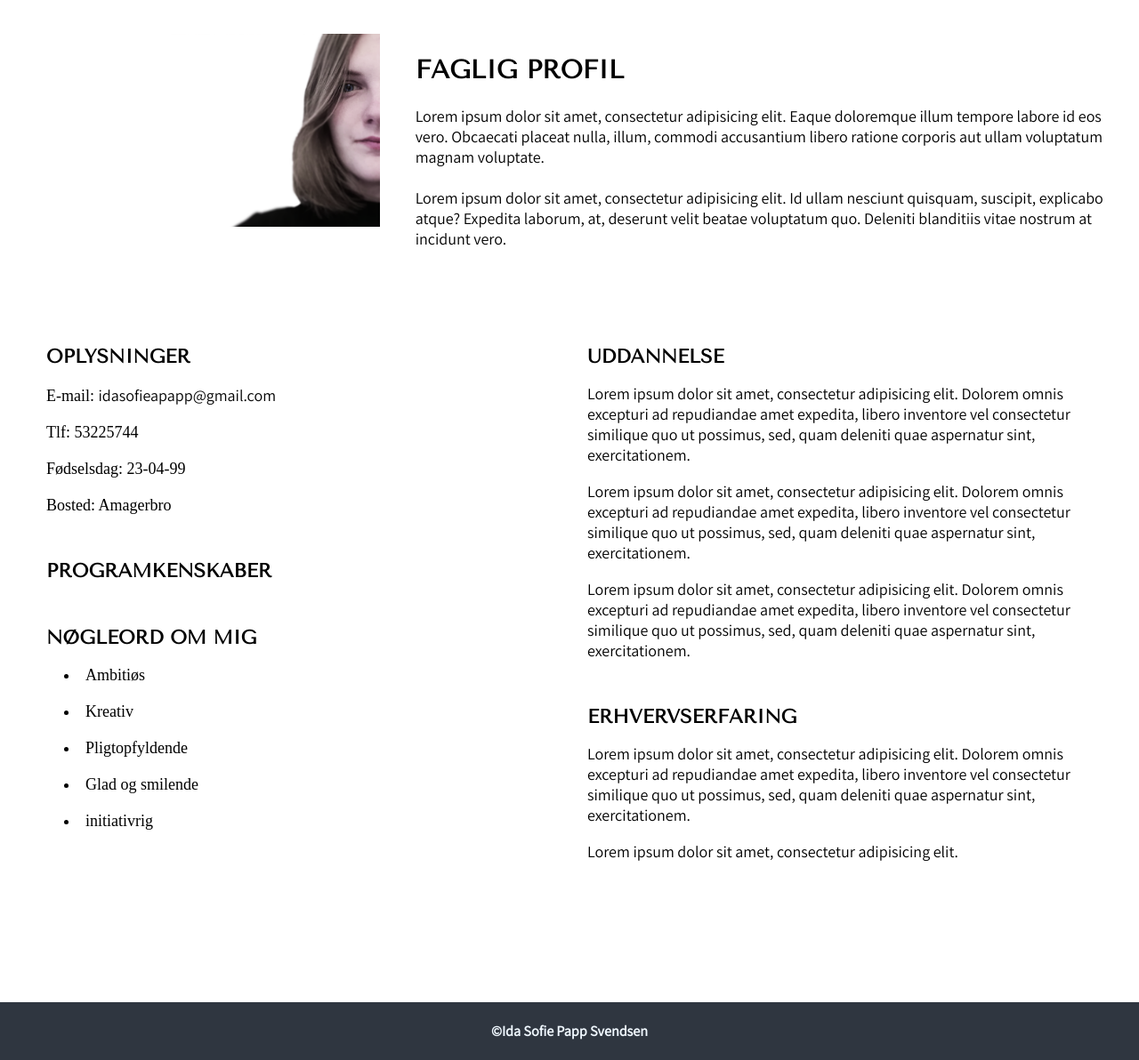
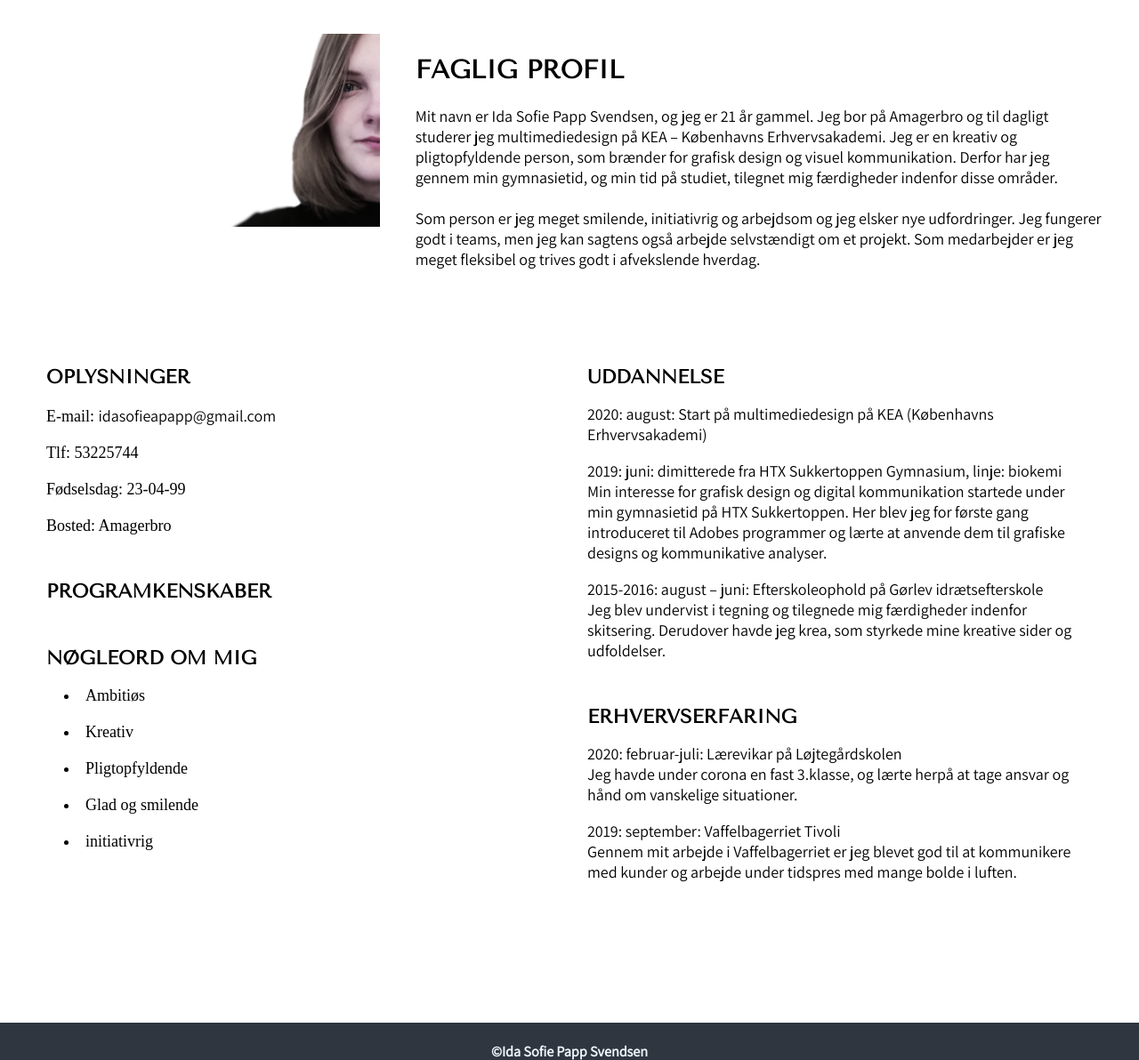
Before and after one commit to Ida-23/portfolio-site, a plain HTML site: page om_mig.html in a window 1280 px wide. Shown: the part 530-1722 px from the top of the page at 89% size. Drawn offline with nearby package versions, Linux system fonts and the light colour scheme; a web font is replaced by a local one.

Commit message:
om mig og små rettelser

```diff
--- a/om_mig.html
+++ b/om_mig.html
@@ -56,9 +56,8 @@
                     </div>
                     <div class="col_rigth">
                         <h2>FAGLIG PROFIL</h2>
-                        <p>Lorem ipsum dolor sit amet, consectetur adipisicing elit. Eaque doloremque illum tempore labore id eos vero. Obcaecati placeat nulla, illum, commodi accusantium libero ratione corporis aut ullam voluptatum magnam voluptate. <br> <br>Lorem ipsum dolor sit amet, consectetur adipisicing elit. Id ullam nesciunt quisquam, suscipit, explicabo atque? Expedita laborum, at, deserunt velit beatae voluptatum quo. Deleniti blanditiis vitae nostrum at incidunt vero.
+                        <p>Mit navn er Ida Sofie Papp Svendsen, og jeg er 21 år gammel. Jeg bor på Amagerbro og til dagligt studerer jeg multimediedesign på KEA – Københavns Erhvervsakademi. Jeg er en kreativ og pligtopfyldende person, som brænder for grafisk design og visuel kommunikation. Derfor har jeg gennem min gymnasietid, og min tid på studiet, tilegnet mig færdigheder indenfor disse områder. <br> <br>Som person er jeg meget smilende, initiativrig og arbejdsom og jeg elsker nye udfordringer. Jeg fungerer godt i teams, men jeg kan sagtens også arbejde selvstændigt om et projekt. Som medarbejder er jeg meget fleksibel og trives godt i afvekslende hverdag.
                         </p>
-
                     </div>
                 </div>
             </section>
@@ -83,26 +82,24 @@
                             <li>Pligtopfyldende </li>
                             <li>Glad og smilende</li>
                             <li>initiativrig </li>
-
                         </div>
                     </div>
                     <div class="col.rigth">
                         <div class="top">
                             <h3>Uddannelse</h3>
-                            <p>Lorem ipsum dolor sit amet, consectetur adipisicing elit. Dolorem omnis excepturi ad repudiandae amet expedita, libero inventore vel consectetur similique quo ut possimus, sed, quam deleniti quae aspernatur sint, exercitationem.</p>
+                            <p>2020: august: Start på multimediedesign på KEA (Københavns Erhvervsakademi) </p>
 
-                            <p>Lorem ipsum dolor sit amet, consectetur adipisicing elit. Dolorem omnis excepturi ad repudiandae amet expedita, libero inventore vel consectetur similique quo ut possimus, sed, quam deleniti quae aspernatur sint, exercitationem.</p>
+                            <p>2019: juni: dimitterede fra HTX Sukkertoppen Gymnasium, linje: biokemi <br> Min interesse for grafisk design og digital kommunikation startede under min gymnasietid på HTX Sukkertoppen. Her blev jeg for første gang introduceret til Adobes programmer og lærte at anvende dem til grafiske designs og kommunikative analyser. </p>
 
-                            <p>Lorem ipsum dolor sit amet, consectetur adipisicing elit. Dolorem omnis excepturi ad repudiandae amet expedita, libero inventore vel consectetur similique quo ut possimus, sed, quam deleniti quae aspernatur sint, exercitationem.</p>
+                            <p>2015-2016: august – juni: Efterskoleophold på Gørlev idrætsefterskole <br>Jeg blev undervist i tegning og tilegnede mig færdigheder indenfor skitsering. Derudover havde jeg krea, som styrkede mine kreative sider og udfoldelser. </p>
 
                         </div>
                         <div class="bottom">
                             <h3>Erhvervserfaring</h3>
 
-                            <p>Lorem ipsum dolor sit amet, consectetur adipisicing elit. Dolorem omnis excepturi ad repudiandae amet expedita, libero inventore vel consectetur similique quo ut possimus, sed, quam deleniti quae aspernatur sint, exercitationem.</p>
+                            <p>2020: februar-juli: Lærevikar på Løjtegårdskolen <br>Jeg havde under corona en fast 3.klasse, og lærte herpå at tage ansvar og hånd om vanskelige situationer. </p>
 
-                            <p>Lorem ipsum dolor sit amet, consectetur adipisicing elit. </p>
-
+                            <p>2019: september: Vaffelbagerriet Tivoli <br>Gennem mit arbejde i Vaffelbagerriet er jeg blevet god til at kommunikere med kunder og arbejde under tidspres med mange bolde i luften. </p>
                         </div>
                     </div>
                 </div>
--- a/styles/tema4_asset.css
+++ b/styles/tema4_asset.css
@@ -26,9 +26,6 @@ h2 {
 
 @media only screen and (min-width: 600px) {
 
-    .section_wrapper {
-        margin: 70px 0px;
-    }
 
     nav {
         background-color: #ffff;
@@ -115,12 +112,14 @@ h2 {
         display: grid;
         grid-template-rows: 1fr 1fr;
         grid-gap: 20px;
+        margin: 70px 0px;
     }
 
     #figur_element_third .row_bottom {
         display: grid;
         grid-template-columns: 1fr 1fr 1fr 1fr;
         grid-gap: 20px;
+
     }
 
 
@@ -130,6 +129,7 @@ h2 {
         display: grid;
         grid-template-columns: 1fr 1fr;
         grid-gap: 20px;
+        margin: 70px 0px;
     }
 
     #baggrundsdesign .col_right {
@@ -145,6 +145,7 @@ h2 {
         display: grid;
         grid-template-columns: 1fr 1fr;
         grid-gap: 20px;
+        margin: 70px 0px;
     }
 
 
@@ -153,6 +154,7 @@ h2 {
         display: grid;
         grid-template-columns: 1fr 1fr;
         grid-gap: 20px;
+        margin: 70px 0px;
     }
 
     #UI_second .col_right {
@@ -189,6 +191,7 @@ h2 {
 
     #UI_third .section_wrapper {
         margin-bottom: 140px;
+        margin-top: 70px;
     }
 
 
--- a/styles/tema4_spil.css
+++ b/styles/tema4_spil.css
@@ -5,8 +5,6 @@
 h2 {
     text-transform: uppercase;
 }
-
-
 
 /*-------------baggrunds billede i toppen-------*/
 #spil_splash {
--- a/styles/tema5_pilot.css
+++ b/styles/tema5_pilot.css
@@ -34,7 +34,6 @@ video {
 #pilot_third p {
     margin-bottom: 0;
 }
-
 
 
 
@@ -98,7 +97,7 @@ video {
     #pilot_third .section_wrapper {
         display: grid;
         grid-template-columns: 1fr 1fr;
-        grid-template-rows: 1fr 4fr;
+        grid-template-rows: 1fr 2fr;
         grid-column-gap: 20px;
         margin-bottom: 140px;
         margin-top: 70px;
```
